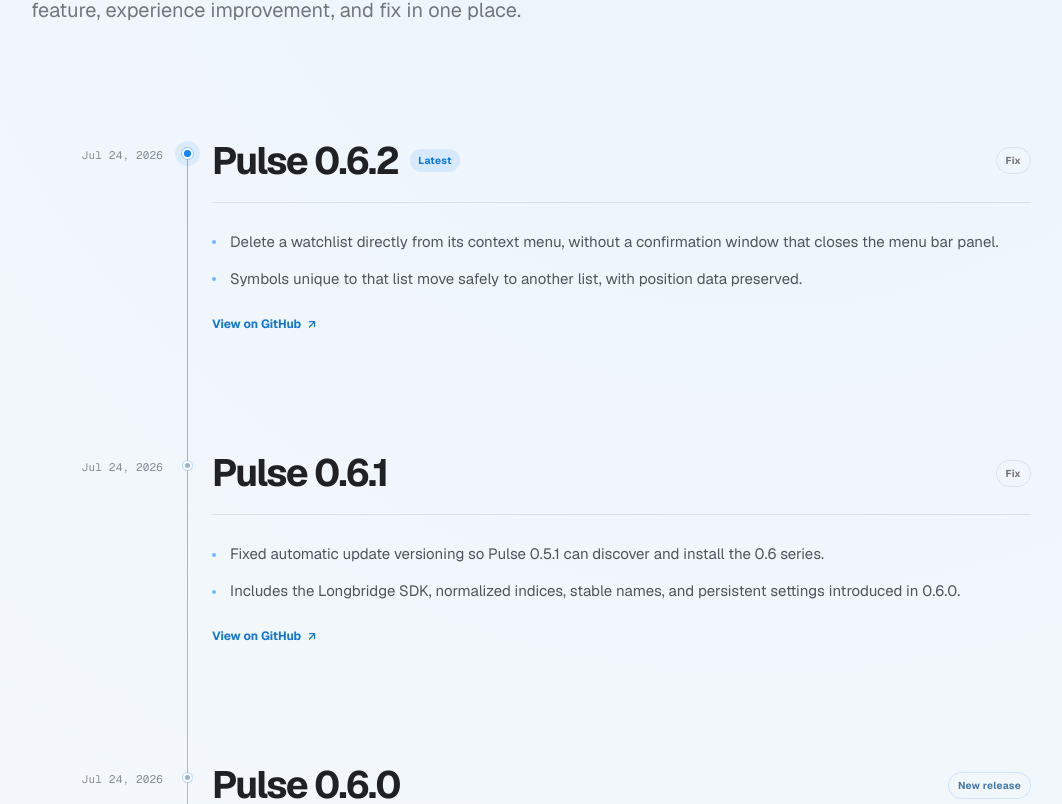
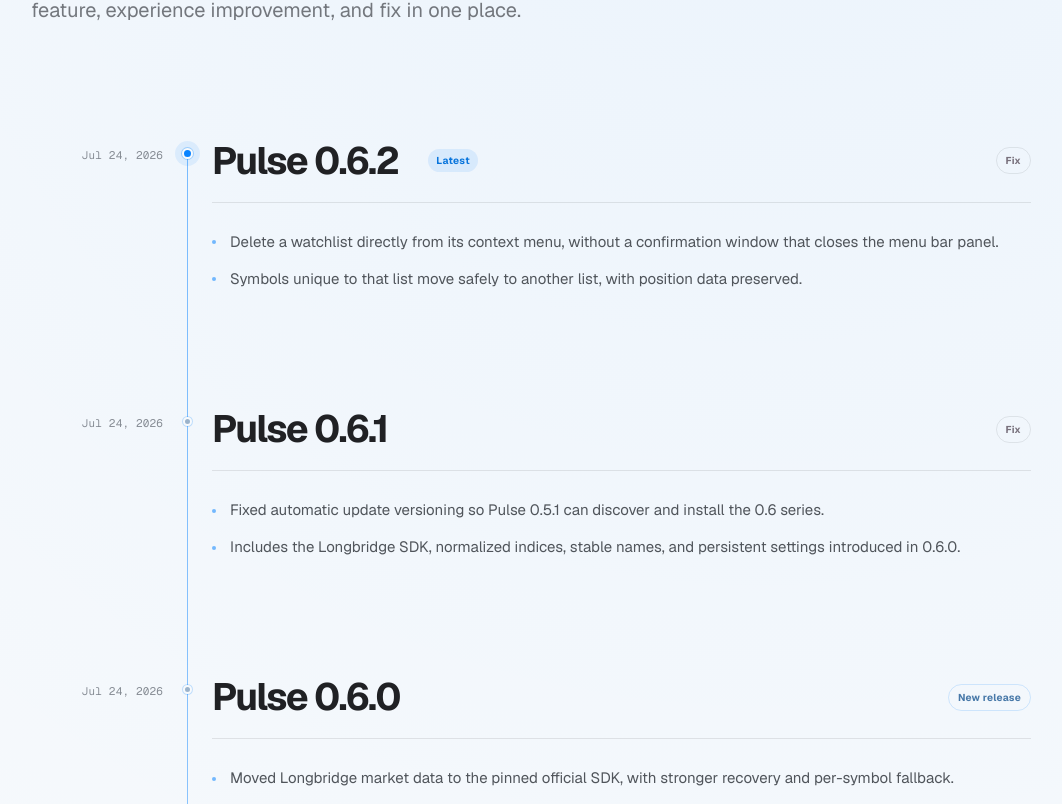
Before and after one commit to fatwang2/Pulse, a Next.js app in the folder website/: page /changelog in a window 1280 px wide. Shown: the part 516-1320 px from the top of the page, without its empty margins (109-1171 px from the left). Built offline with nearby package versions, Linux system fonts and the light colour scheme.

Commit message:
Refine changelog release links

```diff
--- a/website/app/changelog/page.tsx
+++ b/website/app/changelog/page.tsx
@@ -23,7 +23,7 @@
     release: "新版本",
     improvement: "体验改进",
     fix: "问题修复",
-    viewRelease: "在 GitHub 查看",
+    releaseAnchor: "链接到版本",
     allReleases: "查看全部 GitHub Releases",
     download: "下载最新版",
     pageTitle: "Pulse 更新日志 — 每一次更新都清楚可见",
@@ -41,7 +41,7 @@
     release: "New release",
     improvement: "Improvement",
     fix: "Fix",
-    viewRelease: "View on GitHub",
+    releaseAnchor: "Link to release",
     allReleases: "View all GitHub Releases",
     download: "Download latest",
     pageTitle: "Pulse Changelog — Every release at a glance",
@@ -148,7 +148,11 @@
       <section className="changelog-content shell" aria-label={copy.changelog}>
         <ol className="release-timeline" data-testid="release-timeline">
           {releases.map((release, index) => (
-            <li className="release-entry" key={release.version}>
+            <li
+              className="release-entry"
+              id={`v${release.version.replaceAll(".", "-")}`}
+              key={release.version}
+            >
               <div className="release-meta">
                 <time dateTime={release.date}>
                   {formatDate(release.date, language)}
@@ -161,7 +165,16 @@
               <article className="release-card">
                 <header className="release-heading">
                   <div className="release-title">
-                    <h2>Pulse {release.version}</h2>
+                    <h2>
+                      <a
+                        className="release-anchor"
+                        href={`#v${release.version.replaceAll(".", "-")}`}
+                        aria-label={`${copy.releaseAnchor} ${release.version}`}
+                      >
+                        Pulse {release.version}
+                        <span aria-hidden="true">#</span>
+                      </a>
+                    </h2>
                     {index === 0 ? (
                       <span className="latest-badge">{copy.latest}</span>
                     ) : null}
@@ -178,15 +191,6 @@
                     <li key={highlight}>{highlight}</li>
                   ))}
                 </ul>
-                <a
-                  className="release-link"
-                  href={`${repositoryReleasesUrl}/tag/v${release.version}`}
-                  target="_blank"
-                  rel="noreferrer"
-                >
-                  {copy.viewRelease}
-                  <span aria-hidden="true">↗</span>
-                </a>
               </article>
             </li>
           ))}
--- a/website/app/globals.css
+++ b/website/app/globals.css
@@ -267,6 +267,7 @@
   grid-template-columns: 132px 49px minmax(0, 1fr);
   align-items: start;
   padding-bottom: clamp(72px, 9vw, 112px);
+  scroll-margin-top: 32px;
 }
 
 .release-meta {
@@ -330,6 +331,43 @@
   font-weight: 690;
   letter-spacing: -0.045em;
   line-height: 1;
+}
+
+.release-anchor {
+  display: inline-flex;
+  align-items: baseline;
+  gap: 9px;
+}
+
+.release-anchor > span {
+  color: rgba(10, 132, 255, 0.55);
+  font-size: 0.48em;
+  font-weight: 620;
+  opacity: 0;
+  transform: translateX(-4px);
+  transition:
+    opacity 160ms ease,
+    transform 180ms var(--ease-out-quart);
+}
+
+.release-anchor:hover > span,
+.release-anchor:focus-visible > span,
+.release-entry:target .release-anchor > span {
+  opacity: 1;
+  transform: translateX(0);
+}
+
+.release-anchor:focus-visible {
+  border-radius: 4px;
+  outline: 2px solid rgba(10, 132, 255, 0.25);
+  outline-offset: 5px;
+}
+
+.release-entry:target .release-marker {
+  background: var(--blue);
+  box-shadow:
+    0 0 0 1px rgba(10, 132, 255, 0.3),
+    0 0 0 7px rgba(10, 132, 255, 0.09);
 }
 
 .latest-badge,
@@ -399,26 +437,6 @@
   content: "";
 }
 
-.release-link {
-  display: inline-flex;
-  align-items: center;
-  gap: 6px;
-  margin-top: 24px;
-  color: #1476d2;
-  font-size: 12px;
-  font-weight: 620;
-  transition:
-    color 180ms ease,
-    gap 180ms var(--ease-out-quart);
-}
-
-.release-link:hover,
-.release-link:focus-visible {
-  gap: 9px;
-  color: #006ee0;
-}
-
-.release-link:focus-visible,
 .changelog-footer > a:first-child:focus-visible {
   border-radius: 4px;
   outline: 2px solid rgba(10, 132, 255, 0.25);
```
Also changed, not shown: 1 other file (tests, documents, lock files or other folders).
